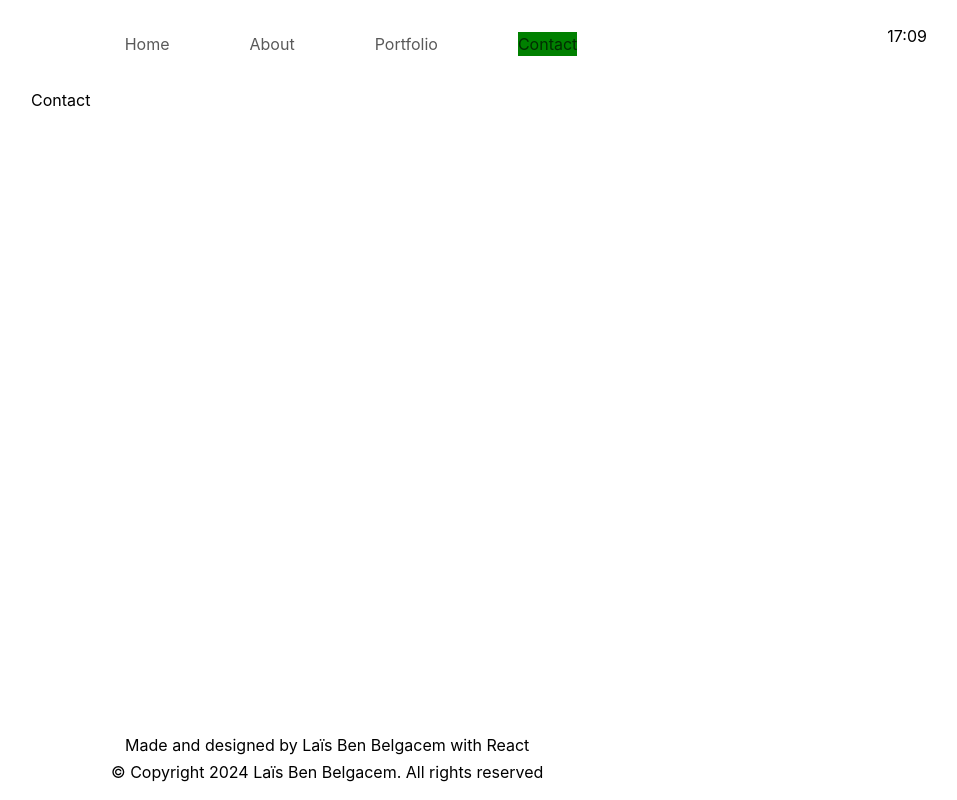
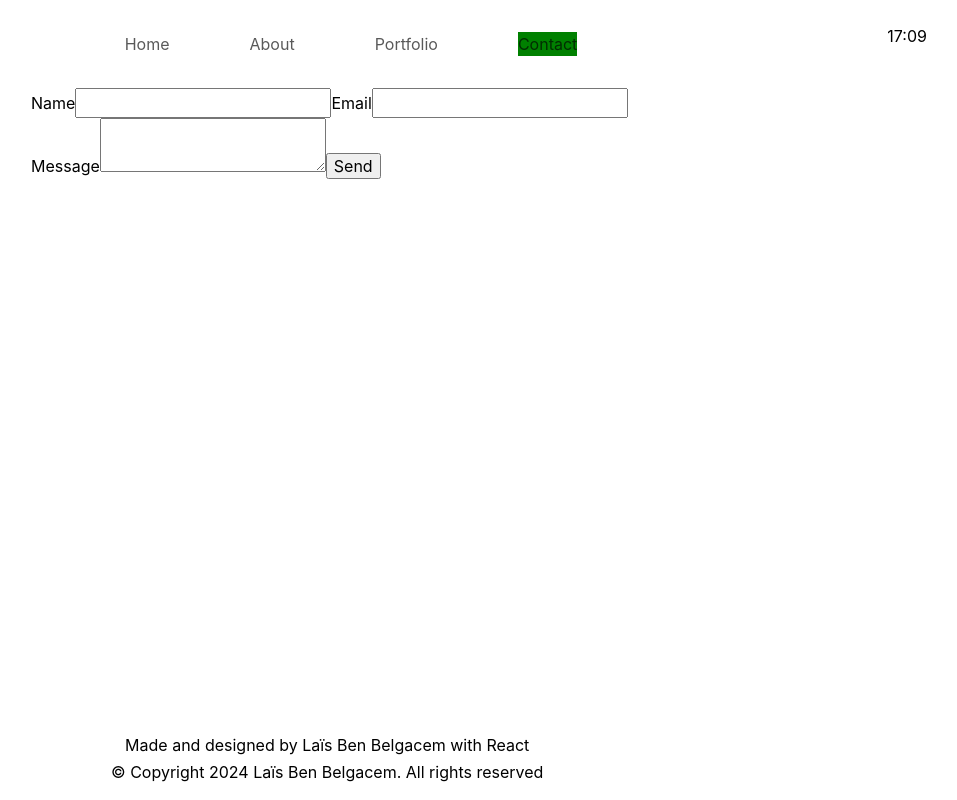
Before and after one commit to laisbenb/portfolio, a React (Create React App) app: page /contact in a window 1280 px wide. Shown: the whole page, without its empty margins (289-1246 px from the left). Built offline with nearby package versions, Linux system fonts and the light colour scheme.

Commit message:
installed emailjs + made form | name and email bug in form

```diff
--- a/package.json
+++ b/package.json
@@ -3,6 +3,7 @@
   "version": "0.1.0",
   "private": true,
   "dependencies": {
+    "@emailjs/browser": "^4.3.3",
     "@testing-library/jest-dom": "^5.17.0",
     "@testing-library/react": "^13.4.0",
     "@testing-library/user-event": "^13.5.0",
--- a/src/pages/Contact.js
+++ b/src/pages/Contact.js
@@ -1,7 +1,42 @@
-import React from 'react'
+import React, { useRef } from 'react';
+import emailjs from '@emailjs/browser';
+
+
 
 export default function Contact() {
+  const form = useRef();
+
+  const sendEmail = (e) => {
+    e.preventDefault();
+
+    emailjs
+      .sendForm('service_i2gfxzr', 'template_eu9wqv2', form.current, {
+        publicKey: 'GZOwweRRjF19AX_XH',
+      })
+      .then(
+        () => {
+          console.log('SUCCESS!');
+        },
+        (error) => {
+          console.log('FAILED...', error.text);
+        },
+      );
+  };
+
   return (
-    <div>Contact</div>
-  )
-}
+    <div className='contactPage main'>
+      <form ref={form} onSubmit={sendEmail}>
+        <label>Name</label>
+        <input type="text" name="user_name" />
+        <label>Email</label>
+        <input type="email" name="user_email" />
+        <label>Message</label>
+        <textarea name="message" />
+        <input type="submit" value="Send" />
+      </form>
+      <div className='contactPage-right'>
+
+      </div>
+    </div>
+  );
+};
--- a/src/styles/App.css
+++ b/src/styles/App.css
@@ -37,6 +37,7 @@
     gap: 5rem;
 }
 
+/* clock */
 .nav--clock {
     position: absolute;
     top: 3%;
```
Also changed, not shown: 1 other file (tests, documents, lock files or other folders).
